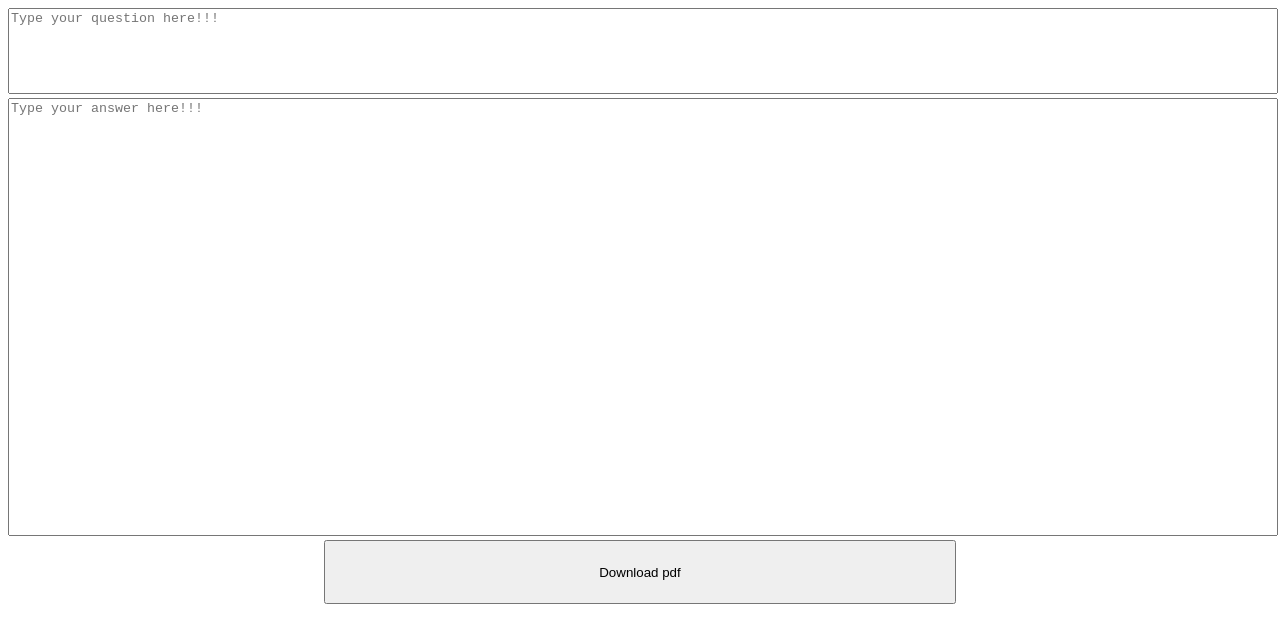
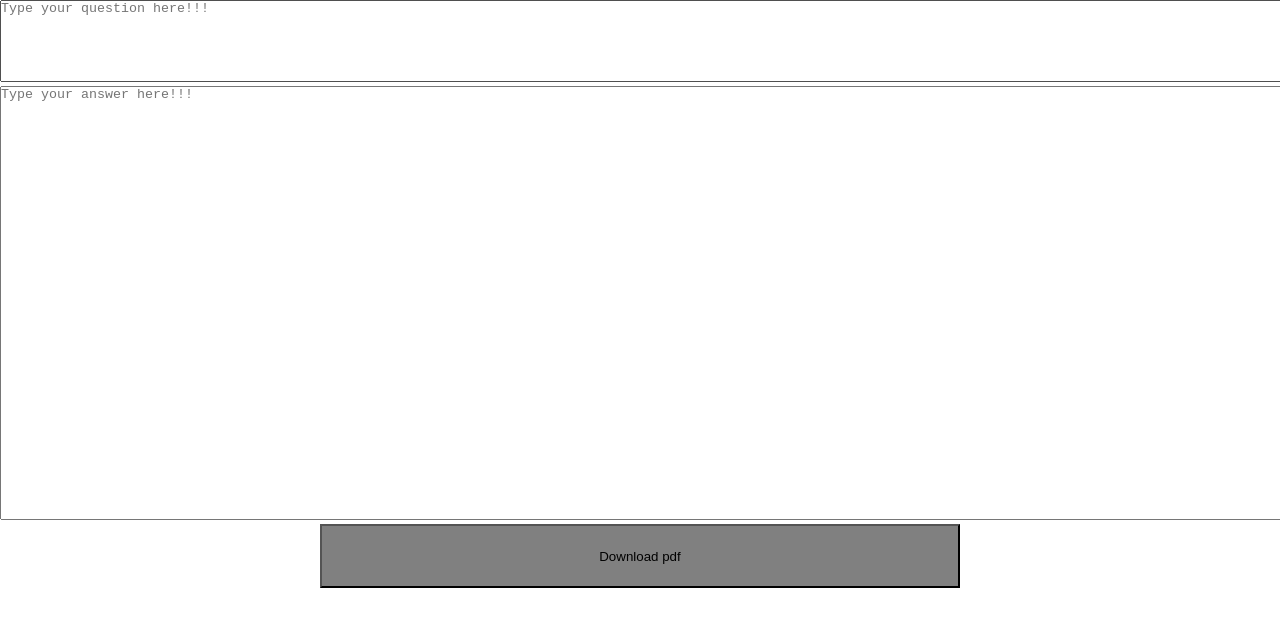
Before and after one commit to aman5062/pdfmaker, a plain HTML site: page index.html in a window 1280 px wide. Drawn offline with Linux system fonts and the light colour scheme.

Commit message:
Update index.html

```diff
--- a/index.html
+++ b/index.html
@@ -29,6 +29,13 @@
              }
          </script>
          <style>
+          *{
+           padding:0;
+           margin: 0;
+          }
+          body{
+           background color: skyblue;
+          }
             textarea{
                 resize: none;
                 width: 100%;
@@ -42,6 +49,7 @@
             #btn{
                 height: 4rem;
                 width: 50%;
+             background-color: grey;
             }
 
          </style>
```
